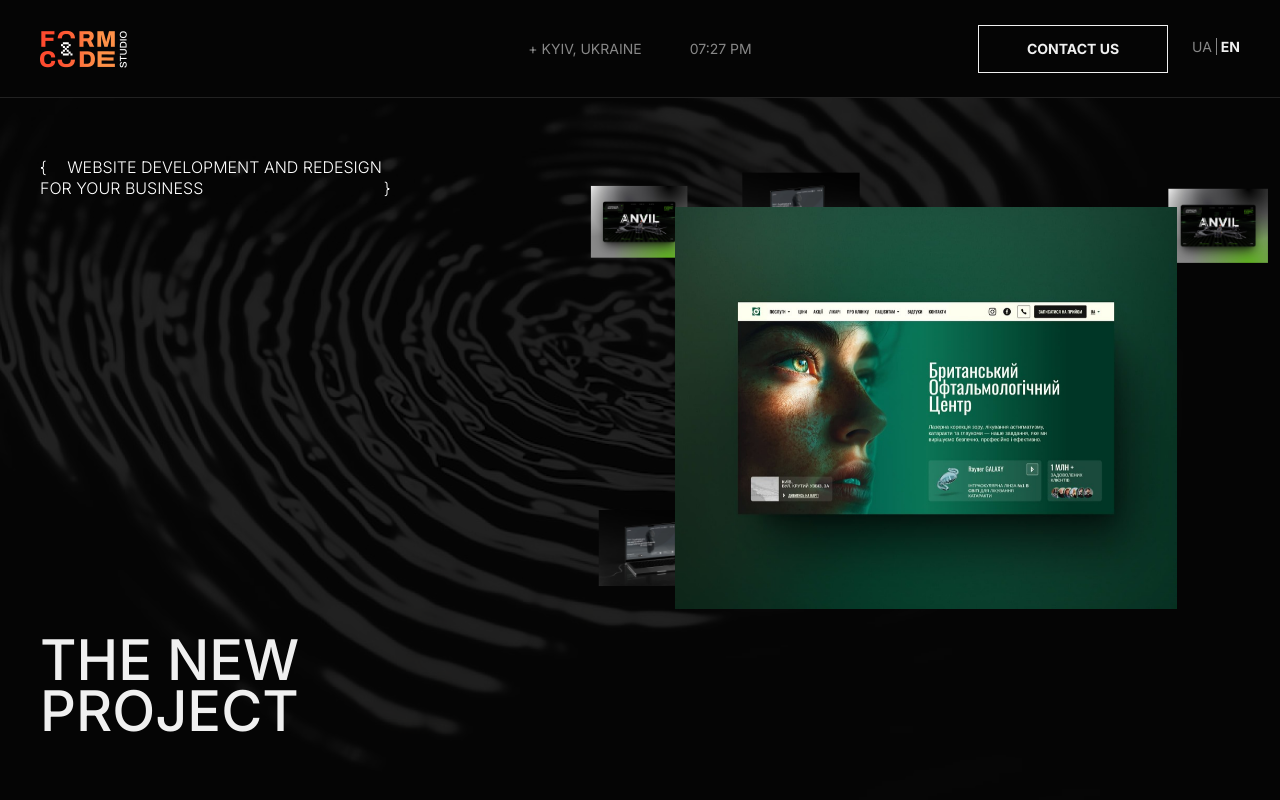
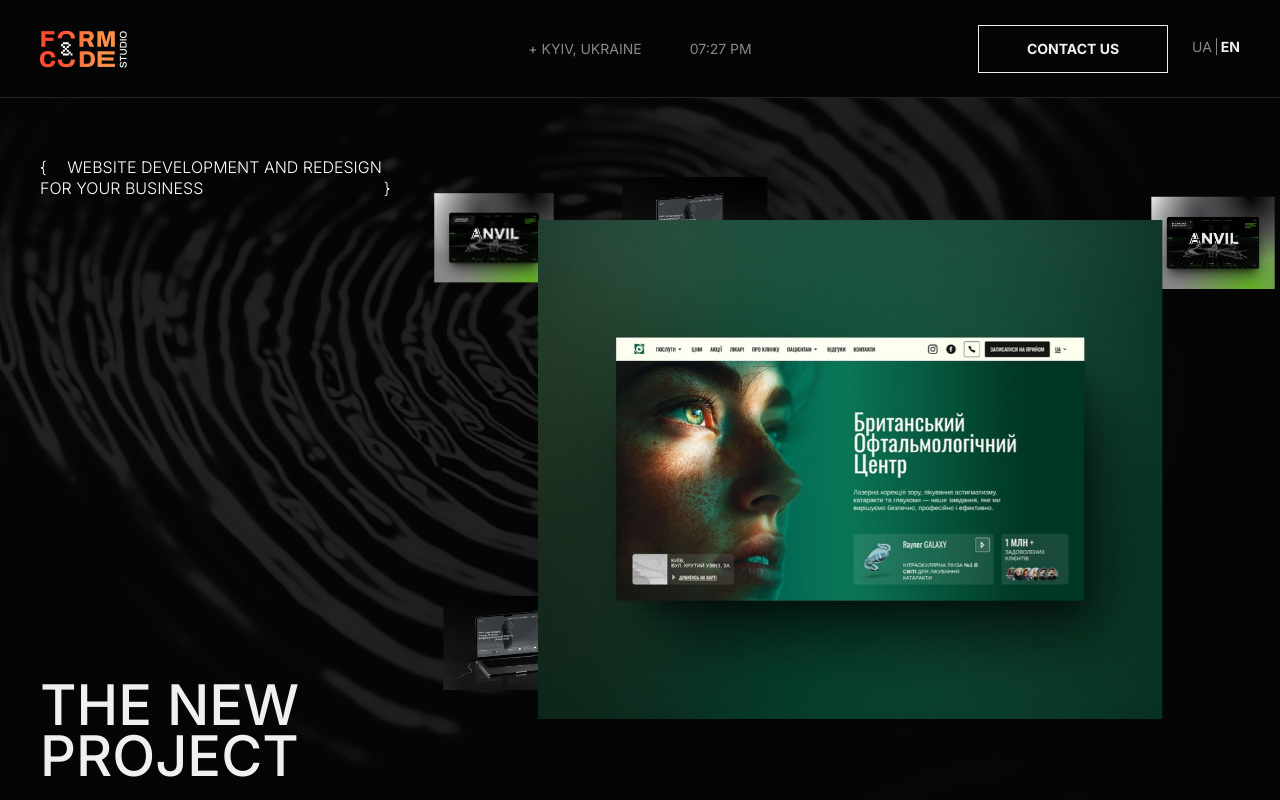
Before and after one commit to IraMira333/dezdevteam, a Next.js app: page /en in a window 1280 px wide. Shown: the top 800 px of the page. Built offline with nearby package versions, Linux system fonts and the light colour scheme; grey boxes are pictures that could not be loaded.

Commit message:
Update Hero.tsx

```diff
--- a/src/components/main/hero/Hero.tsx
+++ b/src/components/main/hero/Hero.tsx
@@ -14,14 +14,14 @@ export const Hero = () => {
 
   return (
     <section className="nopadding-container tab:px-6 prepc:px-10 pc:px-20 overflow-hidden">
-      <div className="tab:flex tab:pb-16 prepc:pt-20 pc:mt-26 tab:justify-between min-h-[calc(100vh-77px)] pt-17.5">
-        <div className="tab:flex tab:px-0 tab:w-[43%] tab:flex-col tab:justify-between tab:mb-0 mb-8 px-4">
+      <div className="tab:flex tab:pb-16 prepc:pt-20 pc:pt-26 tab:justify-between min-h-[calc(100vh-77px)] pt-17.5">
+        <div className="tab:flex tab:px-0 tab:w-[43%] prepc:w-[35%] tab:flex-col tab:justify-between tab:mb-0 mb-8 px-4">
           <CustomTitleH1 text={t("title")} className="mb-10" />
           <p className="text-whitef0 text-[56px] leading-[90%] font-medium whitespace-pre-line uppercase">
             {t("text")}
           </p>
         </div>
-        <div className="tab:w-[56%] tab:max-w-157 tab:mb-0 tab:ml-auto tab:mr-0 relative mx-auto aspect-[125/100] h-auto w-full">
+        <div className="tab:w-[56%] prepc:w-[65%] tab:mb-0 tab:ml-auto tab:mr-0 relative mx-auto mb-26.5 aspect-[125/100] h-auto w-full">
           <FloatingGallery />
           <div className="absolute right-20 -bottom-20 hidden">
             <GlowButton text="Дивитись проєкт" />
```
